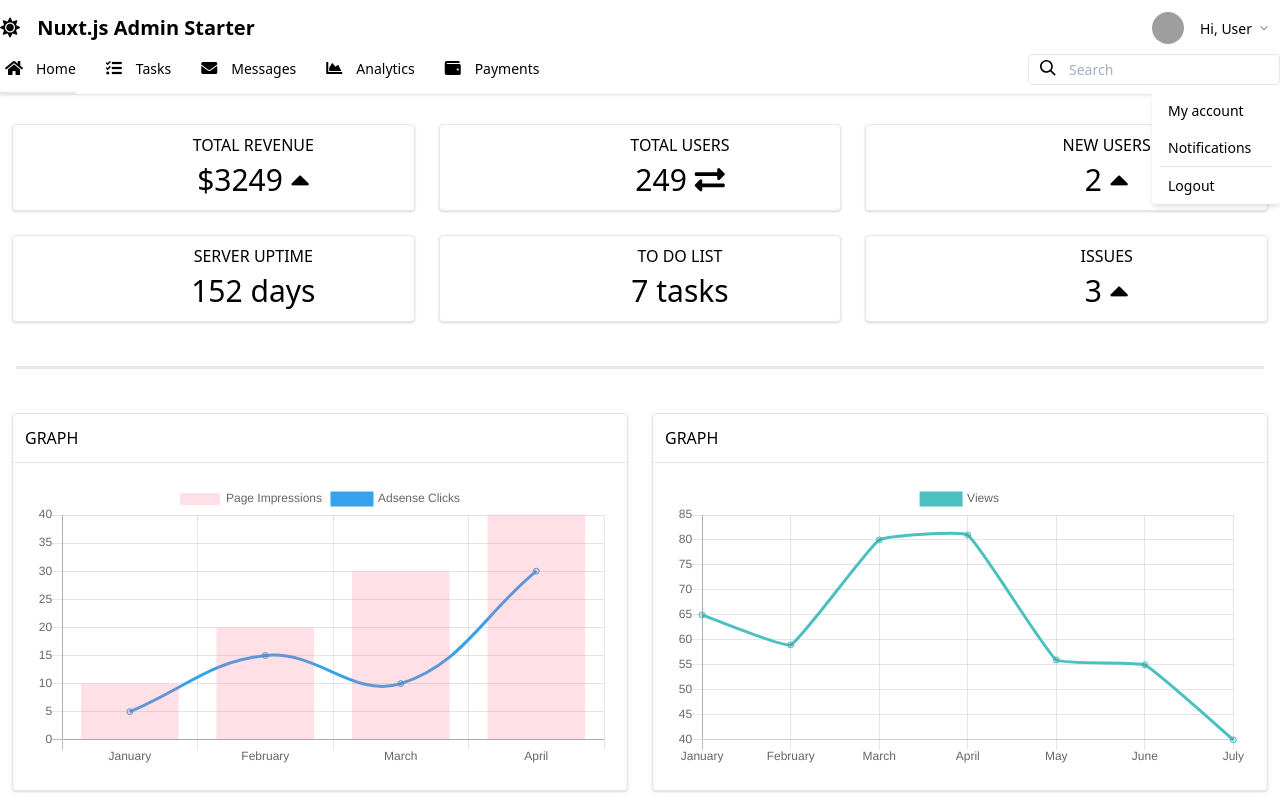
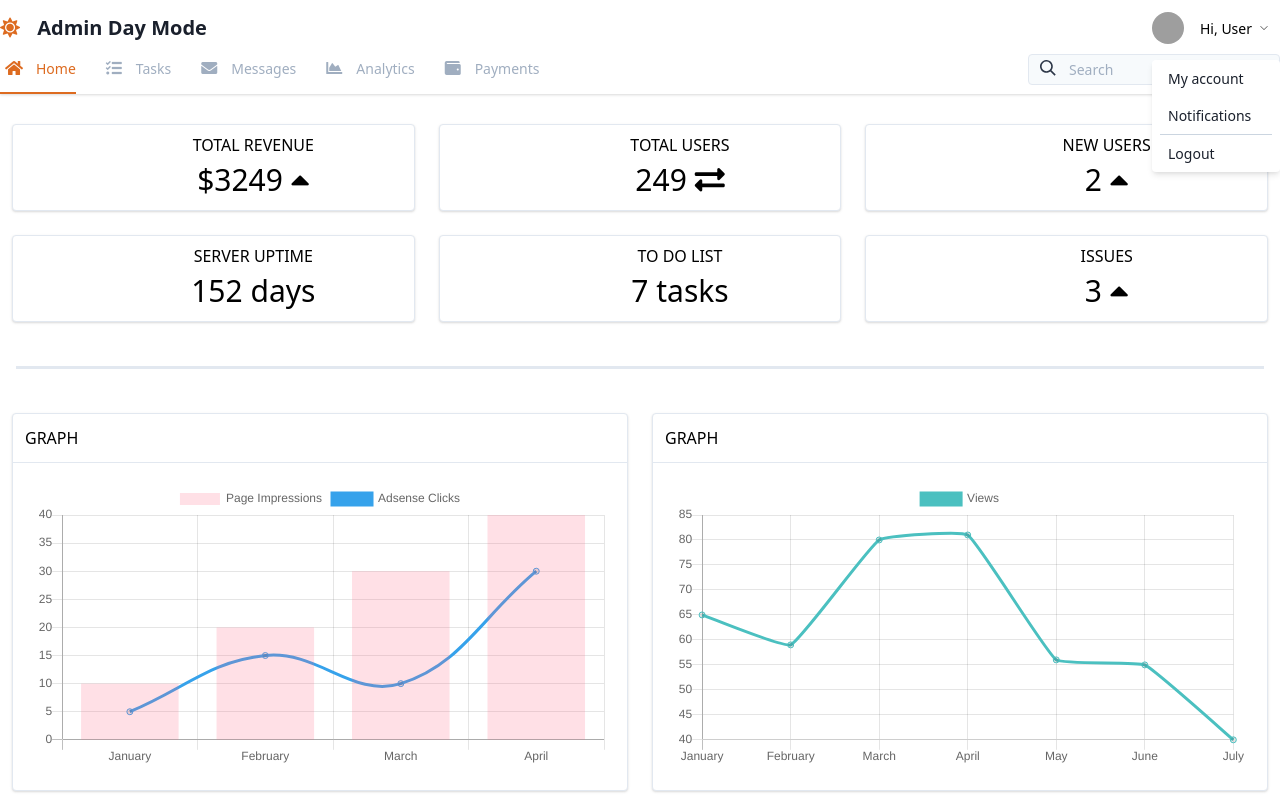
Before and after one commit to skydiver/nuxt-tailwind-admin, a Nuxt app: page / in a window 1280 px wide. Both pictures are taken after a click on the button "Hi, User". Shown: the top 800 px of the page. Built offline with nearby package versions, Linux system fonts and the light colour scheme; grey boxes are pictures that could not be loaded.

Commit message:
updated navbar component

```diff
--- a/layouts/Nav.vue
+++ b/layouts/Nav.vue
@@ -1,14 +1,14 @@
 <template>
-  <nav id="header" class="bg-white fixed w-full z-10 pin-t shadow">
+  <nav id="header" class="bg-white fixed w-full z-10 top-0 shadow">
     <div
       class="w-full container mx-auto flex flex-wrap items-center mt-0 pt-3 pb-3 md:pb-0"
     >
       <div class="w-1/2 pl-2 md:pl-0">
         <a
-          class="text-black text-base xl:text-xl no-underline hover:no-underline font-bold"
+          class="text-gray-900 text-base xl:text-xl no-underline hover:no-underline font-bold"
           href="#"
         >
-          <i class="fas fa-sun text-orange-dark pr-3"></i> Nuxt.js Admin Starter
+          <i class="fas fa-sun text-orange-600 pr-3"></i> Admin Day Mode
         </a>
       </div>
       <div class="w-1/2 pr-0">
@@ -41,28 +41,28 @@
             </button>
             <div
               id="userMenu"
-              class="bg-white rounded shadow-md mt-2 absolute mt-12 pin-t pin-r min-w-full overflow-auto z-30 invisible"
+              class="bg-white rounded shadow-md mt-2 absolute mt-12 top-0 right-0 min-w-full overflow-auto z-30 invisible"
             >
               <ul class="list-reset">
                 <li>
                   <a
                     href="#"
-                    class="px-4 py-2 block text-black hover:bg-grey-light no-underline hover:no-underline"
+                    class="px-4 py-2 block text-gray-900 hover:bg-gray-400 no-underline hover:no-underline"
                     >My account</a
                   >
                 </li>
                 <li>
                   <a
                     href="#"
-                    class="px-4 py-2 block text-black hover:bg-grey-light no-underline hover:no-underline"
+                    class="px-4 py-2 block text-gray-900 hover:bg-gray-400 no-underline hover:no-underline"
                     >Notifications</a
                   >
                 </li>
-                <li><hr class="border-t mx-2 border-grey-ligght" /></li>
+                <li><hr class="border-t mx-2 border-gray-400" /></li>
                 <li>
                   <a
                     href="#"
-                    class="px-4 py-2 block text-black hover:bg-grey-light no-underline hover:no-underline"
+                    class="px-4 py-2 block text-gray-900 hover:bg-gray-400 no-underline hover:no-underline"
                     >Logout</a
                   >
                 </li>
@@ -73,7 +73,7 @@
           <div class="block lg:hidden pr-4">
             <button
               id="nav-toggle"
-              class="flex items-center px-3 py-2 border rounded text-grey border-grey-dark hover:text-black hover:border-teal appearance-none focus:outline-none"
+              class="flex items-center px-3 py-2 border rounded text-gray-500 border-gray-600 hover:text-gray-900 hover:border-teal-500 appearance-none focus:outline-none"
             >
               <svg
                 class="fill-current h-3 w-3"
@@ -96,16 +96,16 @@
           <li class="mr-6 my-2 md:my-0">
             <a
               href="#"
-              class="block py-1 md:py-3 pl-1 align-middle text-orange-dark no-underline hover:text-black border-b-2 border-orange-dark hover:border-orange-dark"
+              class="block py-1 md:py-3 pl-1 align-middle text-orange-600 no-underline hover:text-gray-900 border-b-2 border-orange-600 hover:border-orange-600"
             >
-              <i class="fas fa-home fa-fw mr-3 text-orange-dark"></i
+              <i class="fas fa-home fa-fw mr-3 text-orange-600"></i
               ><span class="pb-1 md:pb-0 text-sm">Home</span>
             </a>
           </li>
           <li class="mr-6 my-2 md:my-0">
             <a
               href="#"
-              class="block py-1 md:py-3 pl-1 align-middle text-grey no-underline hover:text-black border-b-2 border-white hover:border-pink"
+              class="block py-1 md:py-3 pl-1 align-middle text-gray-500 no-underline hover:text-gray-900 border-b-2 border-white hover:border-pink-500"
             >
               <i class="fas fa-tasks fa-fw mr-3"></i
               ><span class="pb-1 md:pb-0 text-sm">Tasks</span>
@@ -114,7 +114,7 @@
           <li class="mr-6 my-2 md:my-0">
             <a
               href="#"
-              class="block py-1 md:py-3 pl-1 align-middle text-grey no-underline hover:text-black border-b-2 border-white hover:border-purple"
+              class="block py-1 md:py-3 pl-1 align-middle text-gray-500 no-underline hover:text-gray-900 border-b-2 border-white hover:border-purple-500"
             >
               <i class="fa fa-envelope fa-fw mr-3"></i
               ><span class="pb-1 md:pb-0 text-sm">Messages</span>
@@ -123,7 +123,7 @@
           <li class="mr-6 my-2 md:my-0">
             <a
               href="#"
-              class="block py-1 md:py-3 pl-1 align-middle text-grey no-underline hover:text-black border-b-2 border-white hover:border-green"
+              class="block py-1 md:py-3 pl-1 align-middle text-gray-500 no-underline hover:text-gray-900 border-b-2 border-white hover:border-green-500"
             >
               <i class="fas fa-chart-area fa-fw mr-3"></i
               ><span class="pb-1 md:pb-0 text-sm">Analytics</span>
@@ -132,7 +132,7 @@
           <li class="mr-6 my-2 md:my-0">
             <a
               href="#"
-              class="block py-1 md:py-3 pl-1 align-middle text-grey no-underline hover:text-black border-b-2 border-white hover:border-red"
+              class="block py-1 md:py-3 pl-1 align-middle text-gray-500 no-underline hover:text-gray-900 border-b-2 border-white hover:border-red-500"
             >
               <i class="fa fa-wallet fa-fw mr-3"></i
               ><span class="pb-1 md:pb-0 text-sm">Payments</span>
@@ -144,14 +144,14 @@
           <input
             type="search"
             placeholder="Search"
-            class="w-full bg-grey-lightest text-sm text-grey-darkest transition border focus:outline-none focus:border-grey-darker rounded py-1 px-2 pl-10 appearance-none leading-normal"
+            class="w-full bg-gray-100 text-sm text-gray-800 transition border focus:outline-none focus:border-gray-700 rounded py-1 px-2 pl-10 appearance-none leading-normal"
           />
           <div
             class="absolute search-icon"
             style="top: 0.375rem;left: 1.75rem;"
           >
             <svg
-              class="fill-current pointer-events-none text-grey-darkest w-4 h-4"
+              class="fill-current pointer-events-none text-gray-800 w-4 h-4"
               xmlns="http://www.w3.org/2000/svg"
               viewBox="0 0 20 20"
             >
```
